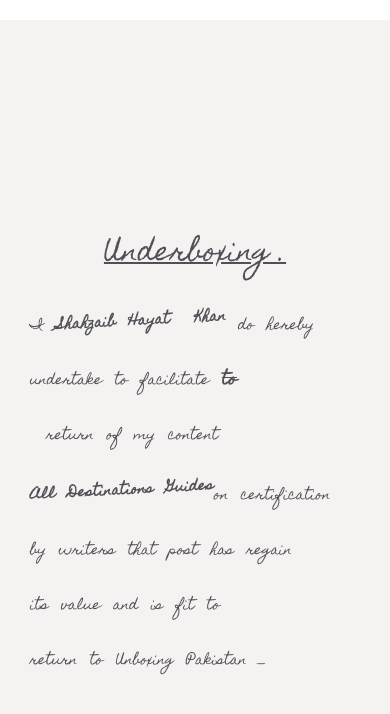
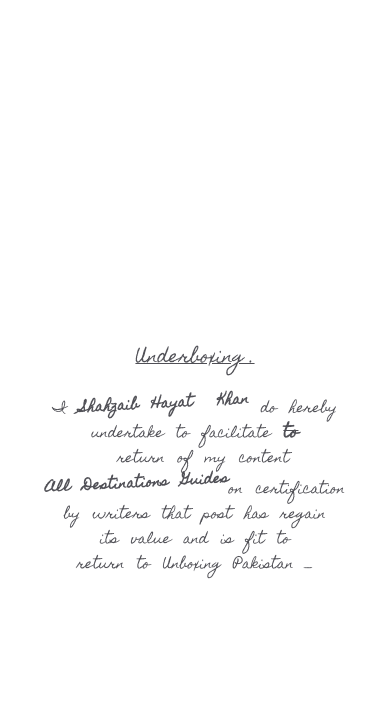
Before and after one commit to zaibi099/unboxpak, a plain HTML site: page index.html in a window 390 px wide. Drawn offline with Linux system fonts and the light colour scheme.

Commit message:
theme made responsive

```diff
--- a/03-comming-soon/css/styles.css
+++ b/03-comming-soon/css/styles.css
@@ -1,175 +1,354 @@
 /* --------------------------------- */
+
+
 
 html{ font-size: 100%; height: 100%; width: 100%; overflow-x: hidden; margin: 0px;  padding: 0px; touch-action: manipulation; }
 
 
+
+
+
 body{ font-size: 16px; font-family: 'Open Sans', sans-serif; width: 100%; height: 100%; margin: 0; font-weight: 400;
+
 	-webkit-font-smoothing: antialiased; -moz-osx-font-smoothing: grayscale; word-wrap: break-word; overflow-x: hidden;
+
 	color: #333; }
+
+
 
 h1, h2, h3, h4, h5, h6, p, a, ul, span, li, img, inpot, button{ margin: 0; padding: 0; }
 
+
+
 h1,h2,h3,h4,h5,h6{ line-height: 1.5; font-weight: inherit; }
+
+
 
 h1,h2,h3{ font-family: 'Poppins', sans-serif; }
 
+
+
 p{ line-height: 1.6; font-size: 1.05em; font-weight: 400; color: #555; }
 
+
+
 h1{ font-size: 3.5em; line-height: 1; }
+
 h2{ font-size: 3em; line-height: 1.1; }
+
 h3{ font-size: 2.5em; }
+
 h4{ font-size: 1.5em; }
+
 h5{ font-size: 1.2em; }
+
 h6{ font-size: .9em; letter-spacing: 1px; }
+
+
 
 a, button{ display: inline-block; text-decoration: none; color: inherit; transition: all .3s; line-height: 1; }
 
+
+
 a:focus, a:active, a:hover,
+
 button:focus, button:active, button:hover,
+
 a b.light-color:hover{ text-decoration: none; color: #E45F74; }
+
+
 
 b{ font-weight: 500; }
 
+
+
 img{ width: 100%; }
+
+
 
 li{ list-style: none; display: inline-block; }
 
+
+
 span{ display: inline-block; }
+
+
 
 button{ outline: 0; border: 0; background: none; cursor: pointer; }
 
+
+
 b.light-color{ color: #444; }
+
+
 
 .icon{ font-size: 1.1em; display: inline-block; line-height: inherit; }
 
+
+
 [class^="icon-"]:before, [class*=" icon-"]:before{ line-height: inherit; }
 
+
+
 *, *::before, *::after {
+
     -webkit-box-sizing: inherit;
+
     box-sizing: inherit;
+
 }
 
+
+
 *, *::before, *::after {
+
     -webkit-box-sizing: inherit;
+
 	box-sizing: inherit;}
 
 
+
+
+
 /* ---------------------------------
+
 2. COMMONS FOR PAGE DESIGN
+
 --------------------------------- */
 
+
+
 .center-text{ text-align: center; }
+
 .display-table{ display: table; height: 100%; width: 100%; }
+
 .display-table-cell{ display: table-cell; vertical-align: middle; }
 
+
+
 ::-webkit-input-placeholder { font-size: .9em; letter-spacing: 1px; }
+
 ::-moz-placeholder { font-size: .9em; letter-spacing: 1px; }
+
 :-ms-input-placeholder { font-size: .9em; letter-spacing: 1px; }
+
 :-moz-placeholder { font-size: .9em; letter-spacing: 1px; }
 
 
+
+
+
 .full-height{ height: 100%; }
+
 .position-static{ position: static; }
+
 .font-white{ color: #fff; }
 
 
+
+
+
 /* ---------------------------------
+
 3. MAIN SECTION
+
 --------------------------------- */
 
+
+
 .main-area{ position: relative; height: 100vh; z-index: 1; padding: 0 20px; background-size: cover; color: #fff; }
+
 .main-area:after{ content:''; position: absolute; top: 0; bottom: 0;left: 0; right: 0; z-index: -1;
+
 	opacity: .4; background: #000; }
+
 .main-area .desc{ margin: 20px auto; max-width: 500px; }
+
 .main-area .notify-btn{ padding: 13px 35px; border-radius: 50px; border: 2px solid #F84982;
+
 	color: #fff; background: #F84982; }
+
 .main-area .notify-btn:hover{ background: none; }
+
 .main-area .social-btn{ position: absolute; bottom: 40px; width: 100%; left: 50%; transform: translateX(-50%); }
+
 .main-area .social-btn > li > a{ margin: 0 10px; padding-bottom: 7px; position: relative; overflow: hidden; }
+
 .main-area .social-btn > li > a:after{ content:''; position: absolute; bottom: 0; left: 0; right: 0;
+
 	transition: all .2s; height: 2px; background: #F84982; }
+
 .main-area .social-btn > li > a:hover:after{ transform: translateX(100%); }
 
+
+
 @media only screen and (max-width: 767px) {
+
 	p{ line-height: 1.4; }
+
 	h1{ font-size: 2.8em; line-height: 1; }
+
 	h2{ font-size: 2.2em; line-height: 1.1; }
+
 	h3{ font-size: 1.8em; }
+
 }
 
+
+
 @media only screen and (max-width: 479px) {
+
 	body{ font-size: 12px; }
+
+}
+
+
+body {
+	background-color: #f5f2f2;
 }
 
 .section-title {
+
 	font-family: 'Homemade Apple', cursive;
+
 	font-size: 26px;
+
 	color: #505056;
+
 	text-decoration: underline;
+
 	margin-bottom: 15px;
+
 }
 
+
+
 .desc {
+
 	font-family: 'Homemade Apple', cursive;
+
 	color: #505056;
+
 	word-spacing: 8px;
+
 	text-align: left;
+
 	font-size: 26px;
+
 }
 
+
+
 .main-area:after {
+
 	display: none;
+
 }
 
+
+
 .sec-1-1 {
+
 	font-size: 19px;
+
     font-weight: bold;
+
     transform: rotate(-3deg);
+
     vertical-align: super;
+
 }
 
+
+
 .sec-3 {
+
 	margin-left: -30px;
+
 }
 
+
+
 .sec-5 {
+
 	text-decoration: line-through;
+
     font-size: 15px;
+
     font-weight: bold;
+
 }
 
+
+
 .sec-6 {
+
 	margin-left: 5%;
+
 }
 
+
+
 body {
+
 	background-color: #fff;
+
 }
 
+
+
 .main-area .desc {
+
 	max-width: unset;
 	line-height: 55px;
+
 }
 
+
 .main-area.center-text {
+
 	max-width: 525px;
 	margin: 20px auto;
 	padding: 30px;
-	background: #f5f2f2;
+
 }
+
+
 
 @media only screen and (max-width: 600px) {
 
-	.desc {
-		font-size: 13px;
-    	line-height: 25px;
+	.main-area .desc {
+	    line-height: 25px;
+	    text-align: center;
 	}
 
-	.sec-3 {
-		margin-left: 0;
+	.section-title {
+	    font-size: 17px;
 	}
 
+
+	.desc {
+
+		font-size: 13px;
+
+    	line-height: 25px;
+
+	}
+
+
+
+	.sec-3 {
+
+		margin-left: 0;
+
+	}
+
+
+
 	.sec-1-1 {
+
 	    font-size: 13px;
+
 	}
+
 }
```
